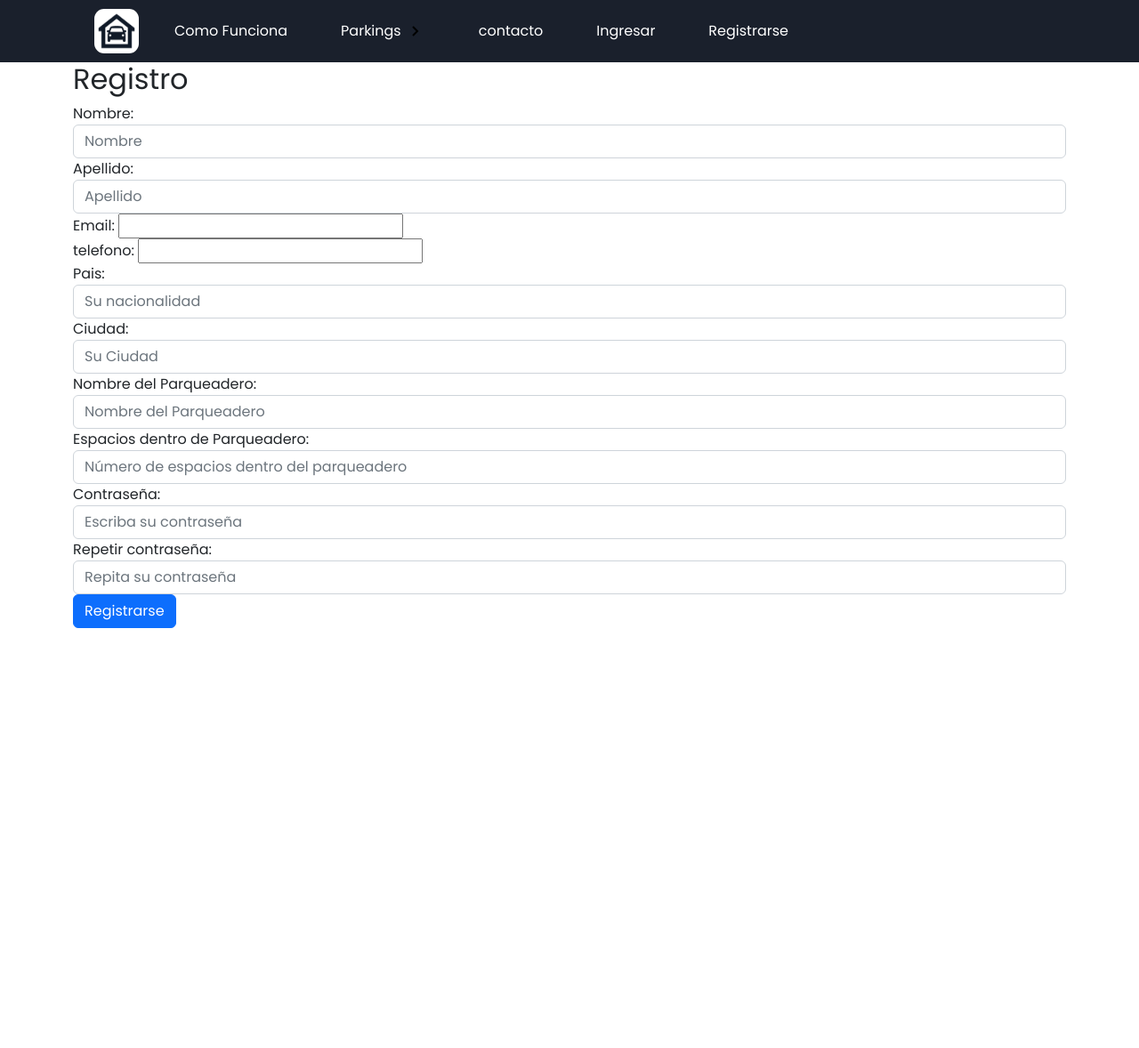
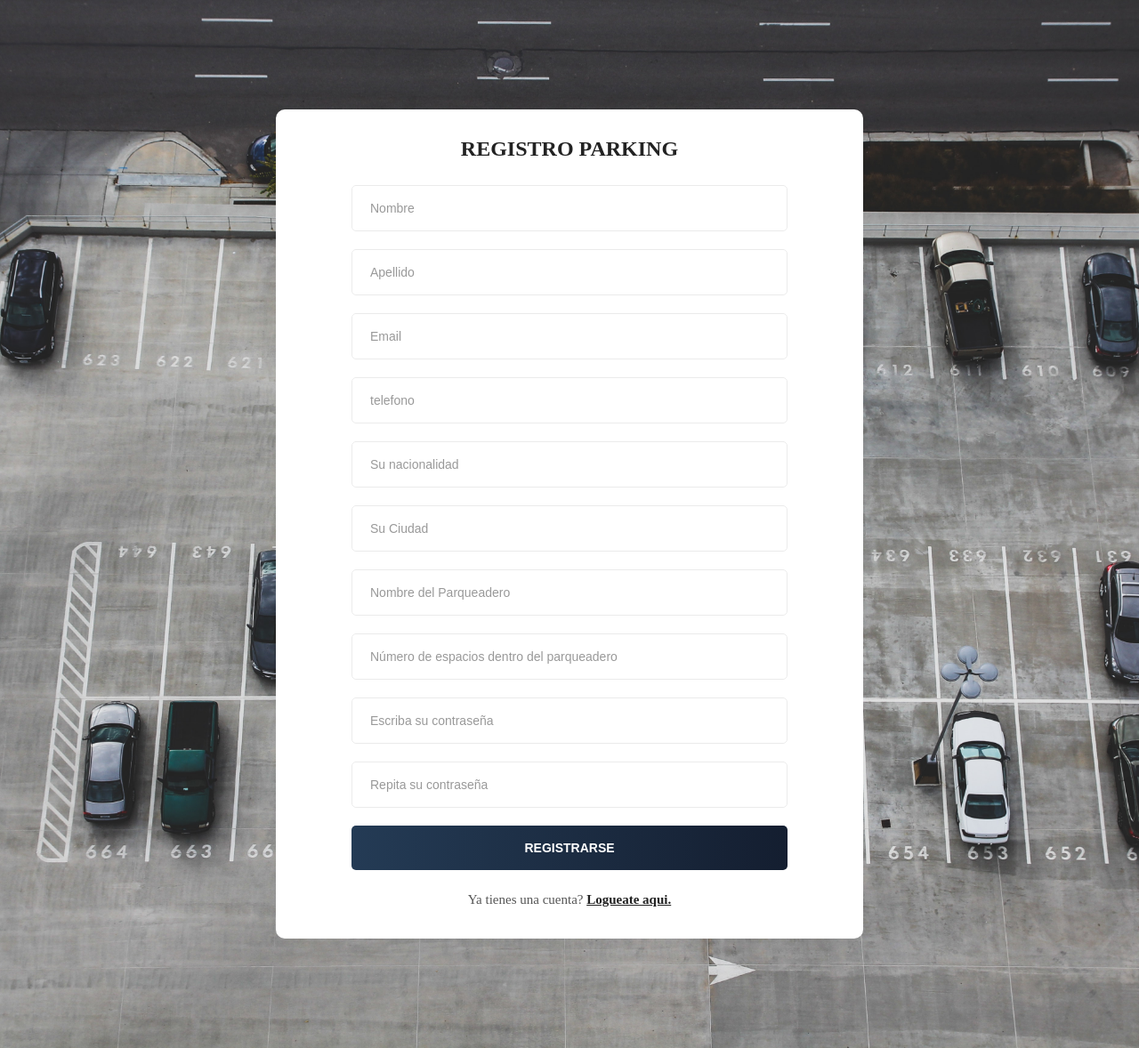
Before and after one commit to No-Country/c6-16-m-python, a Django app: page /owner/register in a window 1280 px wide. Shown: the whole page at 89% size. Before the commit the page ends 706 px from the top, so only its background shows below. Run offline with Django 4.2, Linux system fonts and the light colour scheme; some web fonts are replaced.

Commit message:
fix navbar, redirect login to register and buttons

```diff
--- a/epark/epark/forms.py
+++ b/epark/epark/forms.py
@@ -39,16 +39,16 @@ class RegisterForm(forms.Form):
 
 
 class RegisterFormOwner(forms.Form):
-    nameOwner = forms.CharField(label='Nombre',required=True,max_length=255, widget=forms.TextInput(attrs={'class': 'form-control', 'placeholder':'Nombre'}))
-    lastnameOwner = forms.CharField(label='Apellido', required=True,max_length=255, widget=forms.TextInput(attrs={'class': 'form-control', 'placeholder':'Apellido'}))
-    emailOwner = forms.EmailField(label='Email',required=True)
-    phoneOwner = forms.CharField(label='telefono',required=True)
-    countryOwner = forms.CharField(label='Pais',required=True,max_length=255, widget=forms.TextInput(attrs={'class': 'form-control', 'placeholder':'Su nacionalidad'}))
-    cityOwner = forms.CharField(label='Ciudad',required=True,max_length=255, widget=forms.TextInput(attrs={'class': 'form-control', 'placeholder':'Su Ciudad'}))
-    parkingName = forms.CharField(label='Nombre del Parqueadero', required=True, max_length=255, widget=forms.TextInput(attrs={'class': 'form-control', 'placeholder':'Nombre del Parqueadero'}))
-    parkingSpace = forms.IntegerField(label= 'Espacios dentro de Parqueadero', widget=forms.TextInput(attrs={'class': 'form-control', 'placeholder':'Número de espacios dentro del parqueadero'}))
-    passwordOwner = forms.CharField(label='Contraseña',required=True, widget=forms.PasswordInput(attrs={'class': 'form-control', 'placeholder':'Escriba su contraseña'}))
-    password2Owner = forms.CharField(label='Repetir contraseña', required=True, widget=forms.PasswordInput(attrs={'class': 'form-control', 'placeholder':'Repita su contraseña'}))
+    nameOwner = forms.CharField(label='Nombre',required=True,max_length=255, widget=forms.TextInput(attrs={'class': 'form-input', 'placeholder':'Nombre'}))
+    lastnameOwner = forms.CharField(label='Apellido', required=True,max_length=255, widget=forms.TextInput(attrs={'class': 'form-input', 'placeholder':'Apellido'}))
+    emailOwner = forms.EmailField(label='Email',required=True,widget=forms.TextInput(attrs={'class': "form-input", 'placeholder':'Email'}))
+    phoneOwner = forms.CharField(label='telefono',required=True,widget=forms.TextInput(attrs={'class': "form-input", 'placeholder':'telefono'}))
+    countryOwner = forms.CharField(label='Pais',required=True,max_length=255, widget=forms.TextInput(attrs={'class': 'form-input', 'placeholder':'Su nacionalidad'}))
+    cityOwner = forms.CharField(label='Ciudad',required=True,max_length=255, widget=forms.TextInput(attrs={'class': 'form-input', 'placeholder':'Su Ciudad'}))
+    parkingName = forms.CharField(label='Nombre del Parqueadero', required=True, max_length=255, widget=forms.TextInput(attrs={'class': 'form-input', 'placeholder':'Nombre del Parqueadero'}))
+    parkingSpace = forms.IntegerField(label= 'Espacios dentro de Parqueadero', widget=forms.TextInput(attrs={'class': 'form-input', 'placeholder':'Número de espacios dentro del parqueadero'}))
+    passwordOwner = forms.CharField(label='Contraseña',required=True, widget=forms.PasswordInput(attrs={'class': 'form-input', 'placeholder':'Escriba su contraseña'}))
+    password2Owner = forms.CharField(label='Repetir contraseña', required=True, widget=forms.PasswordInput(attrs={'class': 'form-input', 'placeholder':'Repita su contraseña'}))
 
     def clean_email(self):
         # obtiene la informacion del input
--- a/epark/parking/templates/parking/snippets/parking.html
+++ b/epark/parking/templates/parking/snippets/parking.html
@@ -2,6 +2,6 @@
     <div class="card-body">
         <h5 class="card-title">{{ parking.title }} </h5>
         <p class="card-ted">{{ parking.address }} </p>
-        <button><a href="" class="btn btn-primary">Seleccionar</a></button>
+        <a href="" class="btn btn-primary"><button>Seleccionar</button></a>
     </div>
 </div>
--- a/epark/templates/snippets/navbar.html
+++ b/epark/templates/snippets/navbar.html
@@ -5,7 +5,7 @@
         <ul class="menu__links mt-3"> <!--primer menu-->
             <img style="border-radius: 30%; padding: 10px;" src="../../static/image/epark.png">
             <li class="menu__item">
-                <a href="#" class="menu__link">Como Funciona</a>
+                <a href="{% url 'index' %} " class="menu__link">Home</a>
             </li>
 
             <li class="menu__item menu__item--show"> <!-- item--show que tenga esa clase como modificador-->
--- a/epark/templates/users/register_owner.html
+++ b/epark/templates/users/register_owner.html
@@ -1,47 +1,54 @@
-{% extends 'base.html' %}
-    {% block content %}
-    <div class="container">
-        <div class="row">
-            <div class="col">
-                <h2>Registro</h2>
+    {% load static %}
+    <!DOCTYPE html>
+<html lang="es">
+<head>
+    <meta charset="UTF-8">
+    <meta name="viewport" content="width=device-width, initial-scale=1.0">
+    <meta http-equiv="X-UA-Compatible" content="ie=edge">
+    <title>E-Park - Registro</title>
 
-                <!-- FORMULARIO -->
-                <form action="" method="post">
-                 {% csrf_token %}
-                <!--
-                <div class="form-group">
-                    {{ form.username.label_tag}}
-                    {{ form.username }}
-                </div>
+    <!-- Font Icon -->
+    <link rel="stylesheet" href="{% static 'fonts/material-icon/css/material-design-iconic-font.min.css' %}">
 
-                <div class="form-group">
-                    {{ form.email.label_tag}}
-                    {{ form.email }}
-                </div>
+    <!-- Main css -->
+    <link rel="stylesheet" href="{% static 'css/register.css' %}">
+</head>
+<body>
 
-                <div class="form-group">
-                    {{ form.password.label_tag}}
-                    {{ form.password }}
-                </div>
-                -->
+    <div class="main">
 
-                    {% for field in formOwner %}
-                    <div class="formOwner-group">
-                        {{ field.label_tag }}
-                        {{ field }}
+        <section class="signup">
+            <!-- <img src="images/signup-bg.jpg" alt=""> -->
+            <div class="container">
+                <div class="signup-content">
+                    <form method="POST" id="signup-form" class="signup-form">
+                        {% csrf_token %}
+                        <h2 class="form-title">Registro Parking</h2>
+                        {% for field in formOwner %}
+                            <div class="form-group">
+                                {{ field }}
+                            </div>
+                            {% if field.errors %}
+                                {{ field.errors }}
+                            {% endif %}
 
-                        {% if field.errors %}
-                            {{ field.errors }}
-                        {% endif %}
+                        {% endfor %}
+
+                    <div class="form-group">
+                        <input type="submit" name="submit" id="submit" class="form-submit" value="Registrarse"/>
                     </div>
-                    {% endfor %}
-
-                    <button type="submit" class="btn btn-primary">Registrarse</button>
                 </form>
+                <p class="loginhere">
+                    Ya tienes una cuenta? <a href="{% url 'login' %}" class="loginhere-link">Logueate aqui.</a>
+                </p>
             </div>
         </div>
-    </div>
+    </section>
 
-</body>
+</div>
+
+<!-- JS -->
+<script src="{% static 'vendor/jquery/jquery.min.js' %}"></script>
+<script src="{% static 'js/register.js' %}"></script>
+</body><!-- This templates was made by Colorlib (https://colorlib.com) -->
 </html>
-{% endblock %}
```
Also changed, not shown: epark/templates/users/login.html (+5 -3 lines), epark/db.sqlite3, epark/templates/users/register_owner2.html (added).
